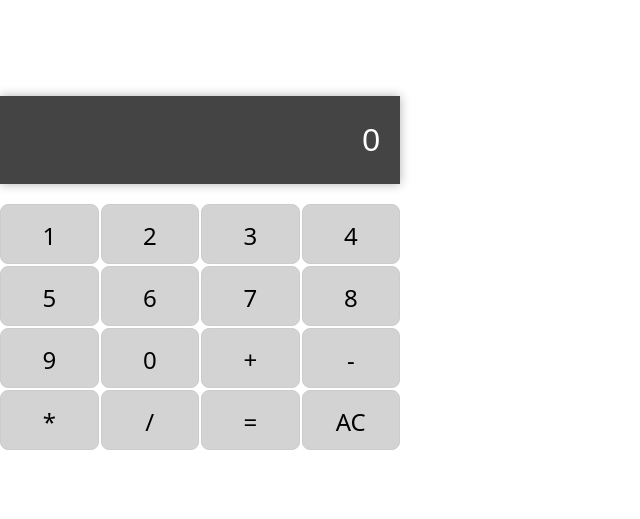
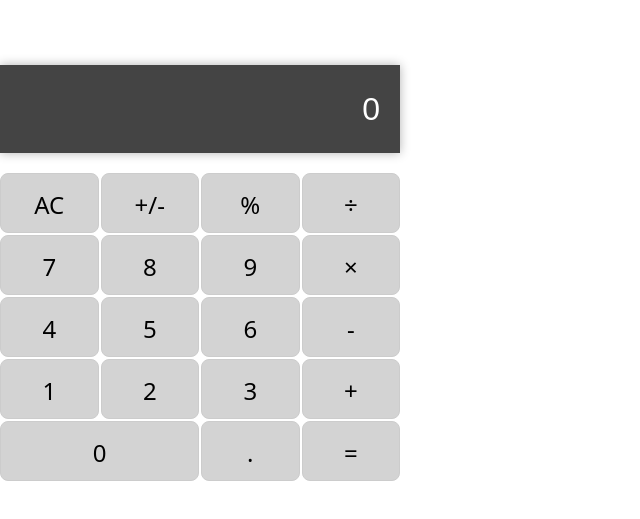
Before and after one commit to Umwizer/Calculator-App, a React (Vite) app in the folder calculatorAp/: page / in a window 1280 px wide. Shown: the part 137-656 px from the top of the page, without its empty margins (0-640 px from the left). Built offline with nearby package versions, Linux system fonts and the light colour scheme.

Commit message:
updating functionality

```diff
--- a/calculatorAp/src/components/Calculator.tsx
+++ b/calculatorAp/src/components/Calculator.tsx
@@ -1,12 +1,13 @@
 import { useState } from "react";
 import "./Calculators.css";
+
 function Calculator(): React.JSX.Element {
-  const [value, SetValue] = useState<string>("");
+  const [value, setValue] = useState<string>("");
   const [previousValue, setPrevious] = useState<string>("");
   const [operator, setOperator] = useState<string>("");
 
   const handleNumberClick = (num: string): void => {
-    SetValue(value + num);
+    setValue(value + num);
   };
 
   const calculatorResults = (): string => {
@@ -28,22 +29,23 @@ function Calculator(): React.JSX.Element {
   };
 
   const handleOperator = (op: string): void => {
+    const realOp = op === "×" ? "*" : op === "÷" ? "/" : op;
     if (previousValue && operator && value) {
       const result = calculatorResults();
       setPrevious(result);
-      SetValue("");
-      setOperator(op);
+      setValue("");
+      setOperator(realOp);
     } else if (value) {
       setPrevious(value);
-      SetValue("");
-      setOperator(op);
+      setValue("");
+      setOperator(realOp);
     }
   };
 
   const handleEqualClick = (): void => {
     if (previousValue && operator && value) {
       const result = calculatorResults();
-      SetValue(result);
+      setValue(result);
       setPrevious("");
       setOperator("");
     }
@@ -51,8 +53,20 @@ function Calculator(): React.JSX.Element {
 
   const handleClearClick = (): void => {
     setPrevious("");
-    SetValue("");
+    setValue("");
     setOperator("");
+  };
+
+  const handlePlusMinus = (): void => {
+    if (value) {
+      setValue((parseFloat(value) * -1).toString());
+    }
+  };
+
+  const handlePercentage = (): void => {
+    if (value) {
+      setValue((parseFloat(value) / 100).toString());
+    }
   };
 
   return (
@@ -60,24 +74,46 @@ function Calculator(): React.JSX.Element {
       <div className="calculator-container">
         <div className="display">{value || previousValue || "0"}</div>
       </div>
+      <div className="buttons">
+        <button className="orange" onClick={handleClearClick}>
+          AC
+        </button>
+        <button className="orange" onClick={handlePlusMinus}>
+          +/-
+        </button>
+        <button className="orange" onClick={handlePercentage}>
+          %
+        </button>
+        <button className="orange" onClick={() => handleOperator("÷")}>
+          ÷
+        </button>
 
-      <div className="buttons">
-        {/* Number buttons */}
-        {["1", "2", "3", "4", "5", "6", "7", "8", "9", "0"].map((num) => (
-          <button key={num} onClick={() => handleNumberClick(num)}>
-            {num}
-          </button>
-        ))}
+        <button onClick={() => handleNumberClick("7")}>7</button>
+        <button onClick={() => handleNumberClick("8")}>8</button>
+        <button onClick={() => handleNumberClick("9")}>9</button>
+        <button className="orange" onClick={() => handleOperator("×")}>
+          ×
+        </button>
 
-        {/* Operator buttons */}
-        {["+", "-", "*", "/"].map((op) => (
-          <button key={op} onClick={() => handleOperator(op)}>
-            {op}
-          </button>
-        ))}
+        <button onClick={() => handleNumberClick("4")}>4</button>
+        <button onClick={() => handleNumberClick("5")}>5</button>
+        <button onClick={() => handleNumberClick("6")}>6</button>
+        <button onClick={() => handleOperator("-")}>-</button>
 
-        <button onClick={handleEqualClick}>=</button>
-        <button onClick={handleClearClick}>AC</button>
+        <button onClick={() => handleNumberClick("1")}>1</button>
+        <button onClick={() => handleNumberClick("2")}>2</button>
+        <button onClick={() => handleNumberClick("3")}>3</button>
+        <button className="orange" onClick={() => handleOperator("+")}>
+          +
+        </button>
+
+        <button className="zero-button" onClick={() => handleNumberClick("0")}>
+          0
+        </button>
+        <button onClick={() => handleNumberClick(".")}>.</button>
+        <button className="orange" onClick={handleEqualClick}>
+          =
+        </button>
       </div>
     </>
   );
--- a/calculatorAp/src/components/Calculators.css
+++ b/calculatorAp/src/components/Calculators.css
@@ -6,6 +6,9 @@
   overflow: hidden;
   box-shadow: 0 0 10px rgba(0, 0, 0, 0.3);
   font-family: Arial, sans-serif;
+}
+.zero-button {
+  grid-column: span 2;
 }
 
 .display {
@@ -49,7 +52,3 @@
 .buttons.orange:hover {
   background: darkorange;
 }
-
-.zero {
-  grid-column: span 2;
-}
```
